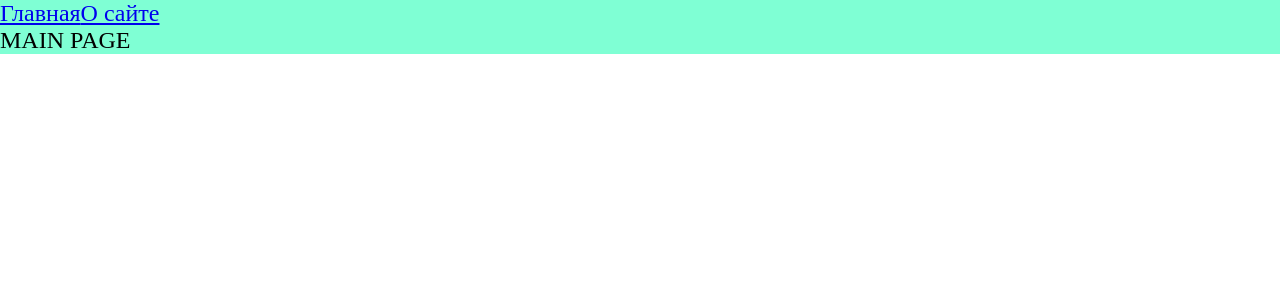
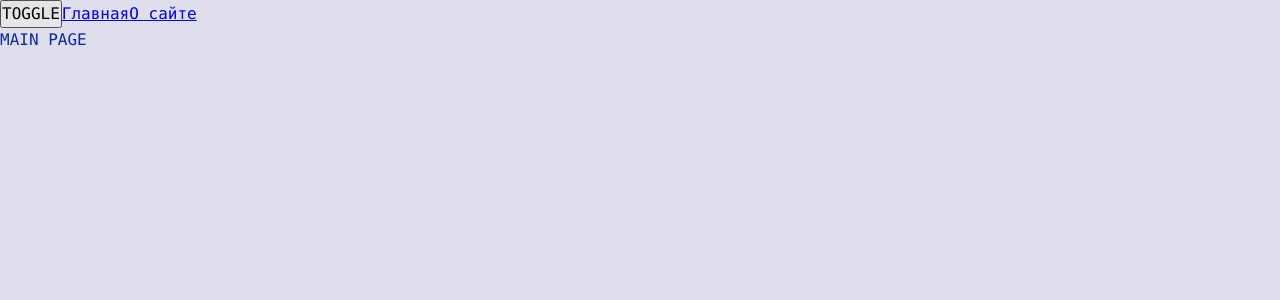
Before and after one commit to RenatMG/ulbi, a React app: page / in a window 1280 px wide. Shown: the top 300 px of the page. Built offline with nearby package versions, Linux system fonts and the light colour scheme.

Commit message:
7 Организация стилей. Добавляем темы

```diff
--- a/src/App.tsx
+++ b/src/App.tsx
@@ -1,18 +1,24 @@
-import './index.scss';
-import {Routes, Route, Link} from 'react-router-dom';
-import {AboutPageAsync} from "./pages/AboutPage/AboutPage.async";
-import {MainPageAsync} from "./pages/MainPage/MainPageAsync";
-import {Suspense} from 'react';
+import './styles/index.scss';
+import { Suspense } from 'react';
+import { Routes, Route, Link } from 'react-router-dom';
+import { AboutPageAsync } from "./pages/AboutPage/AboutPage.async";
+import { MainPageAsync } from "./pages/MainPage/MainPageAsync";
+import { useTheme } from './theme/useTheme';
+
 
 const App = () => {
+
+    const { theme, toggleTheme } = useTheme();
+
     return (
-        <div className="app">
+        <div className={`app ${theme}`}>
+            <button onClick={toggleTheme}>TOGGLE</button>
             <Link to={'/'}>Главная</Link>
             <Link to={'/about'}>О сайте</Link>
             <Suspense fallback={<div>Loading...</div>}>
                 <Routes>
-                    <Route path={'/about'} element={<AboutPageAsync/>}/>
-                    <Route path={'/'} element={<MainPageAsync/>}/>
+                    <Route path={'/about'} element={<AboutPageAsync />} />
+                    <Route path={'/'} element={<MainPageAsync />} />
                 </Routes>
             </Suspense>
         </div>
--- a/src/index.tsx
+++ b/src/index.tsx
@@ -1,10 +1,13 @@
-import {render} from 'react-dom';
+import { render } from 'react-dom';
 import App from './App';
-import {BrowserRouter} from 'react-router-dom'
+import { BrowserRouter } from 'react-router-dom';
+import ThemeProvider from './theme/ThemeProvider';
 
 render(
     <BrowserRouter>
-        <App/>
+        <ThemeProvider>
+            <App />
+        </ThemeProvider>
     </BrowserRouter>,
     document.getElementById('root')
 );
--- /dev/null
+++ b/src/styles/index.scss
@@ -0,0 +1,13 @@
+@import "reset";
+@import "variables/global";
+@import "themes/normal";
+@import "themes/dark";
+
+.app {
+  font: var(--font-m);
+
+  background: var(--bg-color);
+  color: var(--primary-color);
+
+  min-height: 100vh;
+}
--- /dev/null
+++ b/src/styles/reset.scss
@@ -0,0 +1,14 @@
+* {
+  margin: 0;
+  padding: 0;
+  box-sizing: border-box;
+}
+
+input,
+button,
+textarea,
+select {
+  margin: 0;
+
+  font: inherit;
+}
--- /dev/null
+++ b/src/styles/themes/dark.scss
@@ -0,0 +1,6 @@
+.app.dark {
+  --bg-color: #212167;
+
+  --primary-color: green;
+  --secondary-color: lightgreen;
+}
--- /dev/null
+++ b/src/styles/themes/normal.scss
@@ -0,0 +1,6 @@
+.app.light {
+  --bg-color: #dedeec;
+
+  --primary-color: #0d28a9;
+  --secondary-color: #5c53e1;
+}
--- /dev/null
+++ b/src/styles/variables/global.scss
@@ -0,0 +1,17 @@
+:root {
+  --font-family-main: Consolas, "Times New Roman", Serif;
+
+  --font-size-m: 16px;
+  --font-line-m: 24px;
+  --font-m: var(--font-size-m) / var(--font-line-m) var(--font-family-main);
+
+  --font-size-l: 24px;
+  --font-line-l: 32px;
+  --font-l: var(--font-size-l) / var(--font-line-l) var(--font-family-main);
+
+  --bg-color: #dedeec;
+
+  --primary-color: #0d28a9;
+  --secondary-color: #5c53e1;
+
+}
--- /dev/null
+++ b/src/theme/ThemeContext.ts
@@ -0,0 +1,15 @@
+import { createContext } from 'react';
+
+export enum Theme {
+    LIGHT = 'light',
+    DARK = 'dark'
+}
+
+export interface ThemeContextProps {
+    theme?: Theme;
+    setTheme?: (theme: Theme) => void;
+}
+
+export const ThemeContext = createContext<ThemeContextProps>({});
+
+export const LOCAL_STORAGE_THEME_KEY = 'theme';
--- /dev/null
+++ b/src/theme/ThemeProvider.tsx
@@ -0,0 +1,21 @@
+import { LOCAL_STORAGE_THEME_KEY, Theme, ThemeContext } from './ThemeContext';
+import { FC, useMemo, useState } from 'react';
+
+const defaultTheme = localStorage.getItem(LOCAL_STORAGE_THEME_KEY) as Theme || Theme.LIGHT;
+
+const ThemeProvider: FC = ({ children }) => {
+    const [theme, setTheme] = useState<Theme>(defaultTheme);
+
+    const defaultProps = useMemo(() => ({
+        theme: theme,
+        setTheme: setTheme
+    }), [theme]);
+
+    return (
+        <ThemeContext.Provider value={defaultProps}>
+            {children}
+        </ThemeContext.Provider>
+    );
+};
+
+export default ThemeProvider;
--- /dev/null
+++ b/src/theme/useTheme.ts
@@ -0,0 +1,21 @@
+import { LOCAL_STORAGE_THEME_KEY, Theme, ThemeContext } from './ThemeContext';
+import { useContext } from 'react';
+
+interface UseThemeProps {
+    toggleTheme: () => void;
+    theme: Theme
+}
+
+export function useTheme(): UseThemeProps {
+    const { theme, setTheme } = useContext(ThemeContext);
+    const toggleTheme = () => {
+        const newTheme = theme === Theme.DARK ? Theme.LIGHT : Theme.DARK;
+        setTheme(newTheme);
+        localStorage.setItem(LOCAL_STORAGE_THEME_KEY, newTheme);
+    };
+
+    return {
+        toggleTheme,
+        theme,
+    }
+}
```
